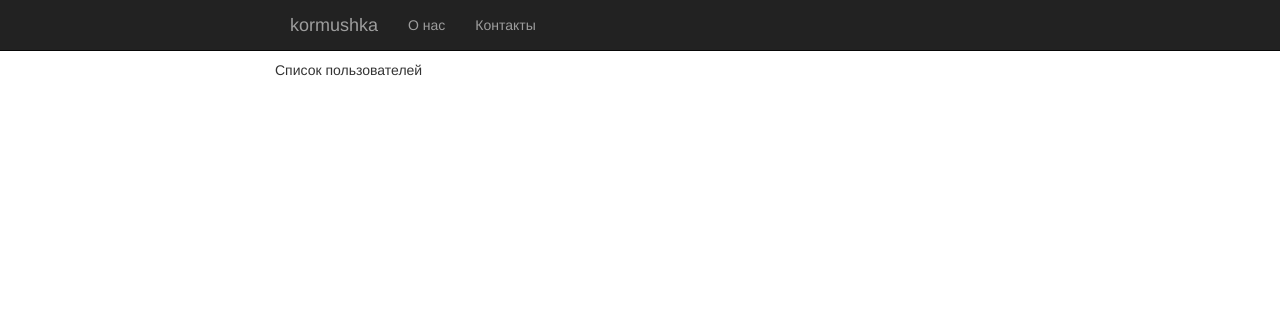
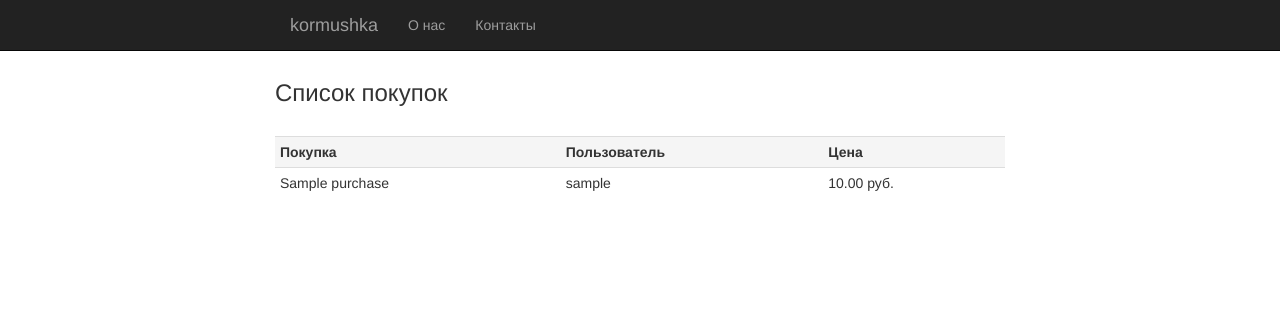
Before and after one commit to dsvgit/testdjangoserver, a Django app: page / in a window 1280 px wide. Shown: the top 311 px of the page. Run offline with Django 3.2, Linux system fonts and the light colour scheme; tables that the repository leaves empty hold one stand-in row (values such as "Sample post"); some libraries are stand-ins or nearby versions.

Commit message:
add Purchase

```diff
--- a/webapp/templates/list.html
+++ b/webapp/templates/list.html
@@ -2,6 +2,24 @@
 
 {% block contentRegion %}
 <div class="row">
-	Список пользователей
+	<h3>Список покупок</h3>
+	<br />
+	<table class="table table-condensed table-hover">
+	<tr class="active">
+		<th>Покупка</th>
+		<th>Пользователь</th>
+		<th>Цена</th>
+	</tr>
+	{% for x in purchase%}
+	<tr>
+		<td>{{x.name}}</td>
+		<td>{{x.user}}</td>
+		<td>{{x.cost}}0 руб.</td>
+	</tr>
+
+	{% endfor %}
+	</table>
 </div>
 {% endblock %}
+
+{% block title %}{{title}}{% endblock %}
--- a/webapp/views.py
+++ b/webapp/views.py
@@ -3,4 +3,6 @@ from django.shortcuts import render_to_response
 from webapp import models
 
 def index(request):
-	return render_to_response('list.html', {'title':'kormushka'})
+
+	p1 = models.Purchase.objects.all()
+	return render_to_response('list.html', {'title':'kormushka','purchase': p1})
```
